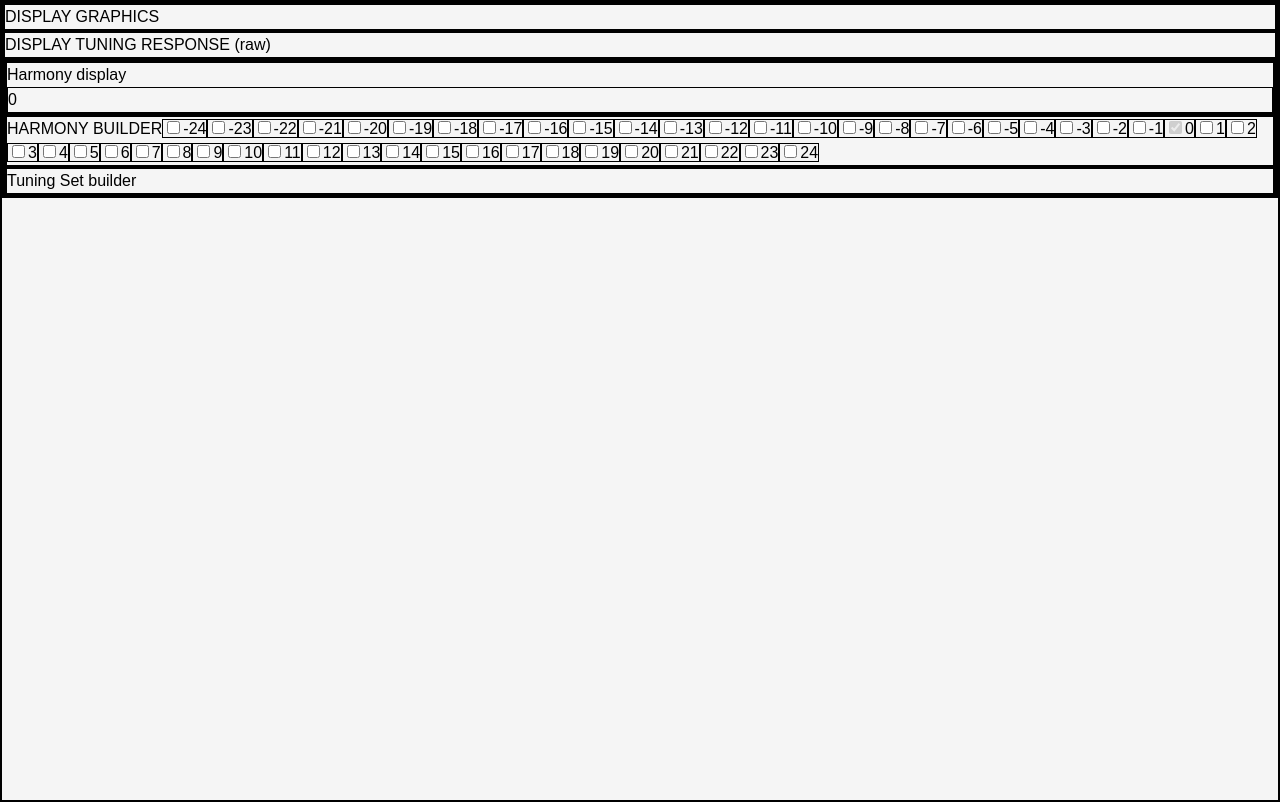
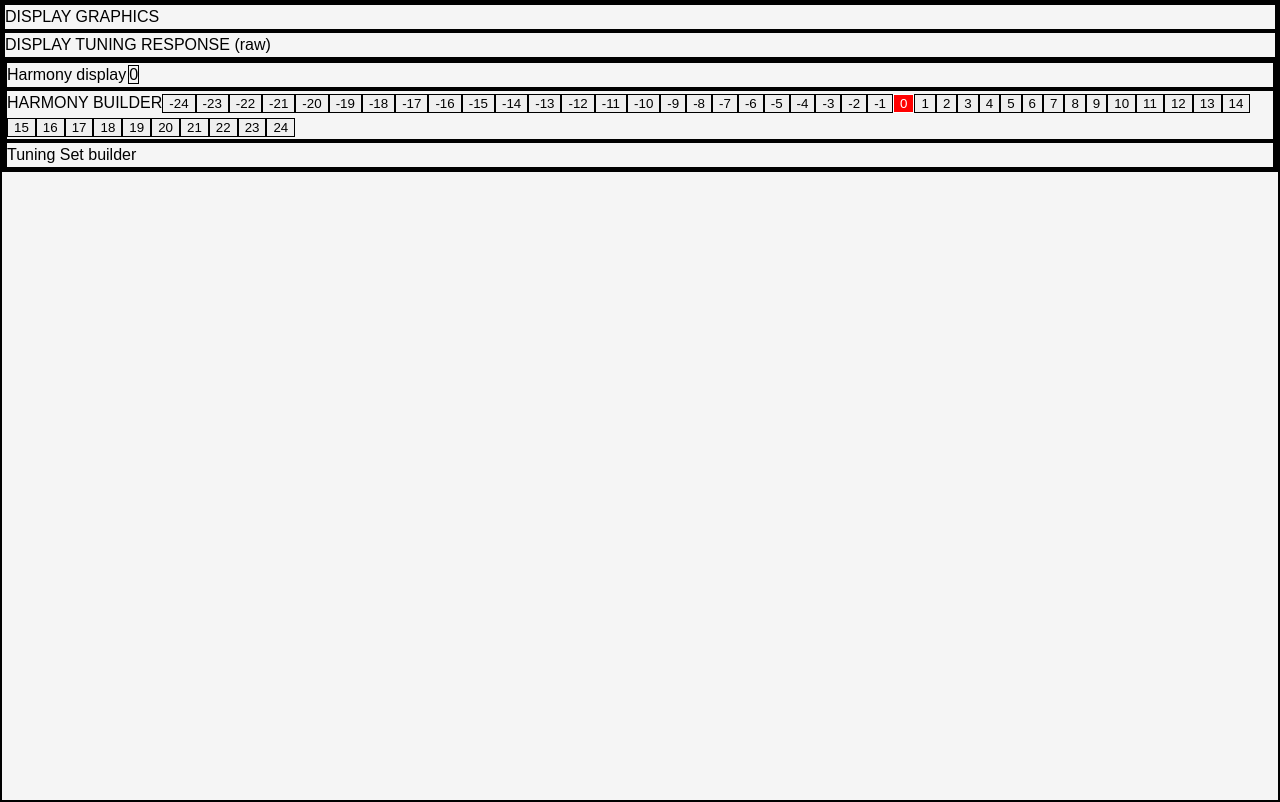
Before and after one commit to ennskevin/polymnia-react, a React (Vite) app: page / in a window 1280 px wide. Built offline with nearby package versions, Linux system fonts and the light colour scheme.

Commit message:
Turn harmony checkbox into buttons, add dev styling

```diff
--- a/src/components/Tuner.tsx
+++ b/src/components/Tuner.tsx
@@ -43,30 +43,25 @@ export default function Tuner() {
         setHarmony
     })
 
-    const harmonyCheckBoxElements = harmonyBuilder.harmonyCheckboxValues.map(value => (
-        <label key={value}>
-            <input
-                type="checkbox"
-                checked={harmonyBuilder.harmonyIntervalIsSelected(value)}
-                disabled={value === 0}
-                onChange={() => harmonyBuilder.toggleHarmonyIntervals(value)}
-            />
+    const harmonyCheckBoxElements = harmonyBuilder.buttonValues.map(value => (
+        <button
+            key={value}
+            type="button"
+            aria-pressed={harmonyBuilder.isSelected(value)}
+            disabled={value === 0}
+            onClick={() => harmonyBuilder.toggleHarmonyIntervals(value)}
+        >
             {value}
-        </label>
+        </button>
     ))
 
     const harmonyDisplayElements = harmony.map(interval => (
-        <div>{interval.semitones}</div>
+        <span key={interval.semitones} style={{ margin: "2px" }}>{interval.semitones}</span>
     ))
 
 
     // for later
     // const [tuningSet, setTuningSet] = useState<Interval[]>([])
-
-
-
-    console.log(harmonyCheckBoxElements)
-
 
 
     return (
--- a/src/hooks/useHarmonyBuilder.ts
+++ b/src/hooks/useHarmonyBuilder.ts
@@ -13,7 +13,7 @@ type Props = {
 
 export function useHarmonyBuilder({ harmony, setHarmony }: Props) {
 
-    const harmonyCheckboxValues: number[] = useMemo(() => [
+    const buttonValues: number[] = useMemo(() => [
         ...Array.from({ length: 49 }, (_, i) => -24 + i)
     ], [])
 
@@ -29,7 +29,7 @@ export function useHarmonyBuilder({ harmony, setHarmony }: Props) {
         return arr.sort((a, b) => a.semitones - b.semitones)
     }
 
-    function harmonyIntervalIsSelected(value: number): boolean {
+    function isSelected(value: number): boolean {
         return harmony.some(interval => interval.semitones === value)
     }
 
@@ -50,8 +50,8 @@ export function useHarmonyBuilder({ harmony, setHarmony }: Props) {
     }
 
     return {
-        harmonyCheckboxValues,
-        harmonyIntervalIsSelected,
+        buttonValues,
+        isSelected,
         toggleHarmonyIntervals
     }
 }
--- a/src/index.css
+++ b/src/index.css
@@ -36,3 +36,8 @@ div#root {
   margin-inline: auto;
   padding-inline: 1rem;
 }
+
+button[aria-pressed="true"] {
+  background-color: red;
+  color: white;
+}
```
